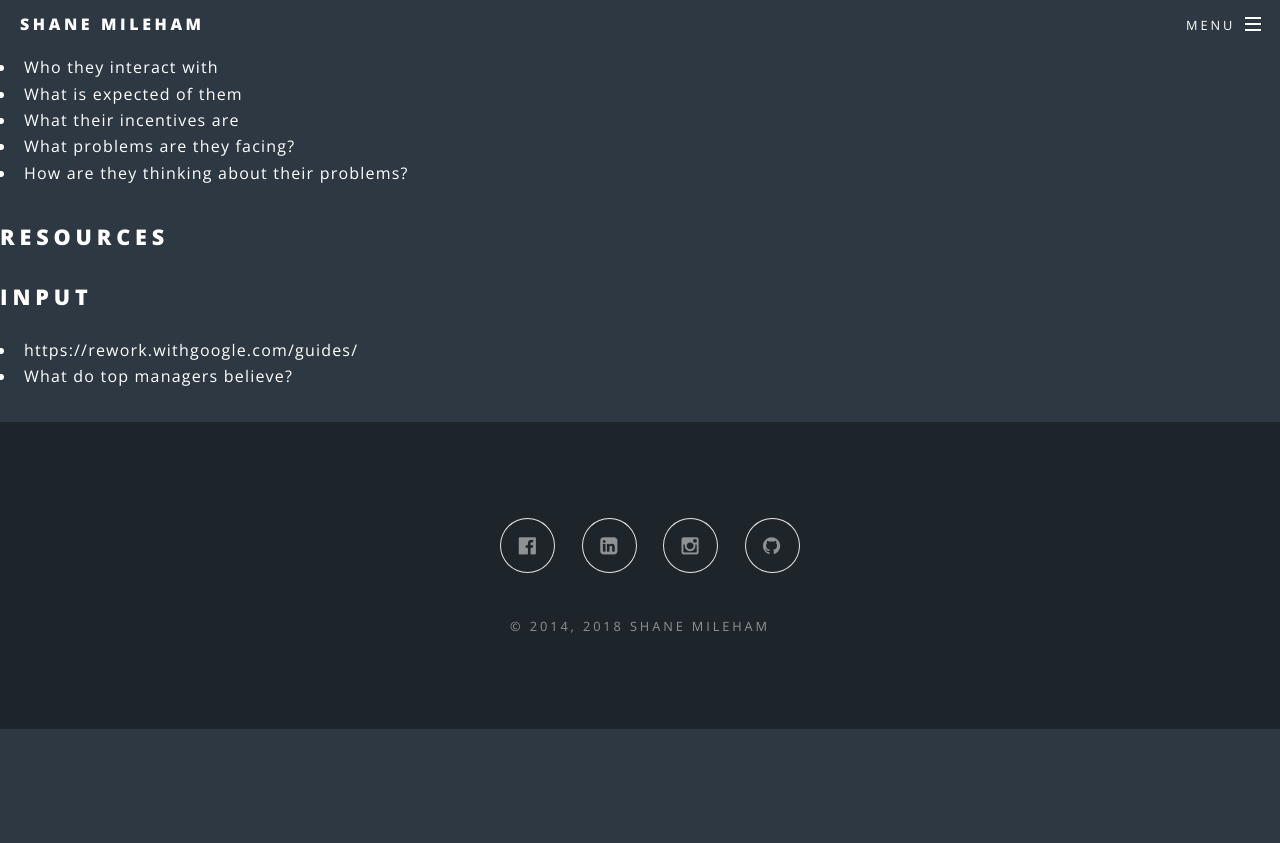
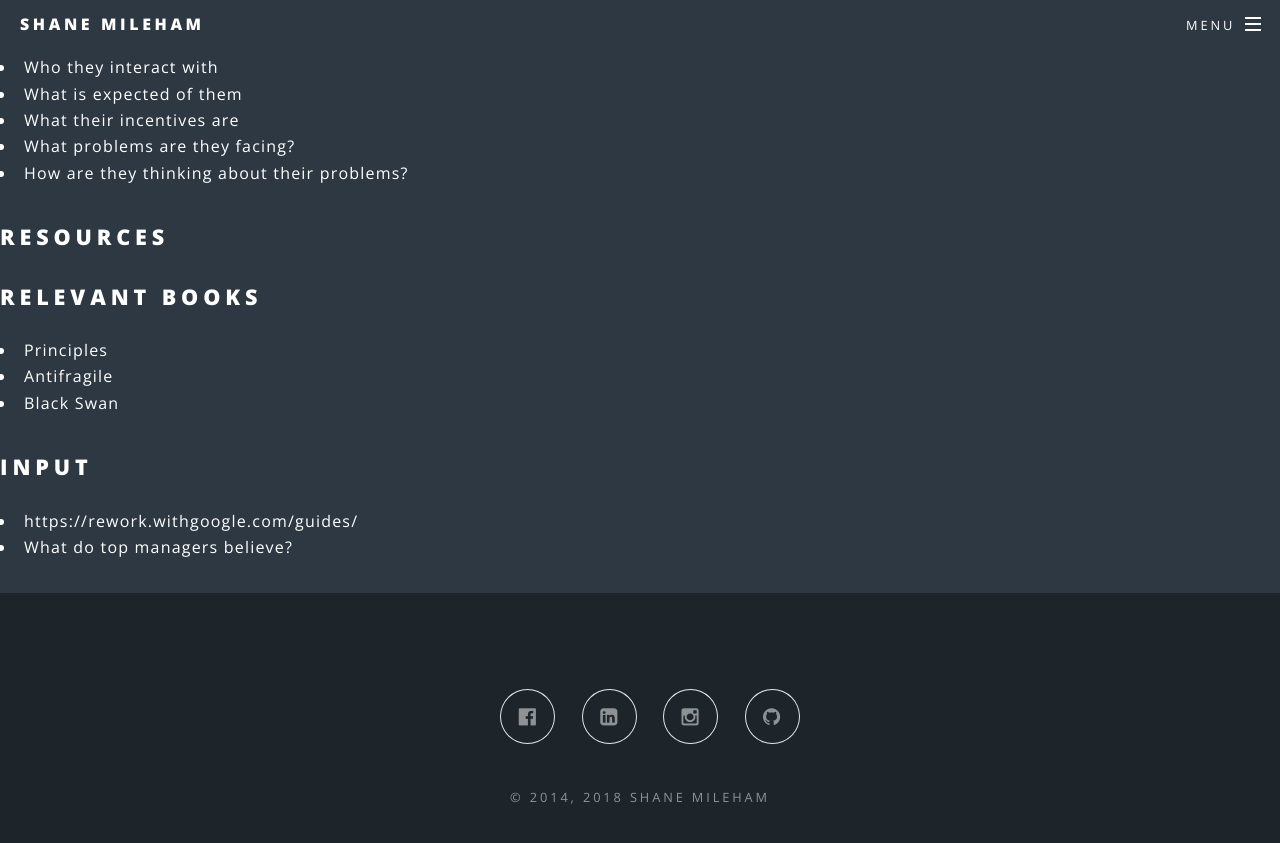
Before and after one commit to shanemileham/shanemileham.github.io, a Jekyll site: the page built from _kb/business/management.md, in a window 1280 px wide and 900 px high, scrolled down 1299 px. Shown: the top 843 px of the window. Built offline with Jekyll 4.4.1, drawn with Linux system fonts in a browser that asks for light colours; comment, search, counter and statistics services are not loaded; before the commit the page ends 2028 px from its top, so only the background shows below that.

Commit message:
Update management.md

```diff
--- a/_kb/business/management.md
+++ b/_kb/business/management.md
@@ -52,6 +52,11 @@ For a given person you need something from, learn their world:
 
 ## Resources
 
+## Relevant Books
+- Principles
+- Antifragile
+- Black Swan
+
 ## Input
 - https://rework.withgoogle.com/guides/
 - What do top managers believe?
```
